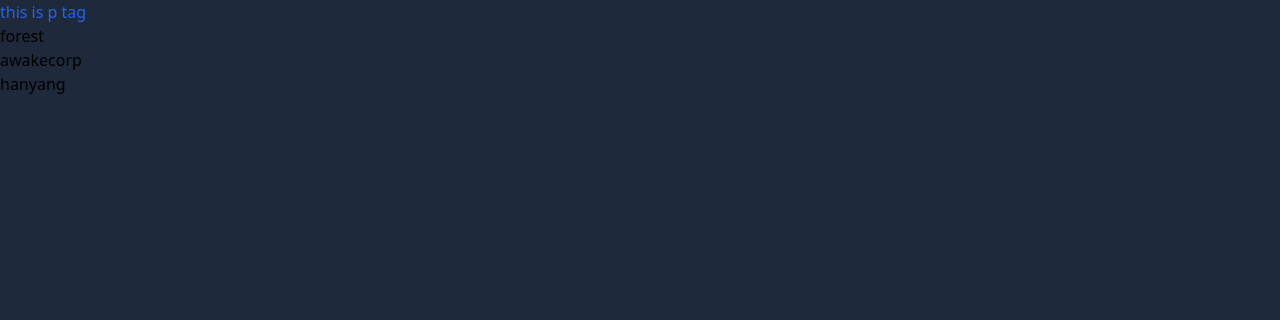
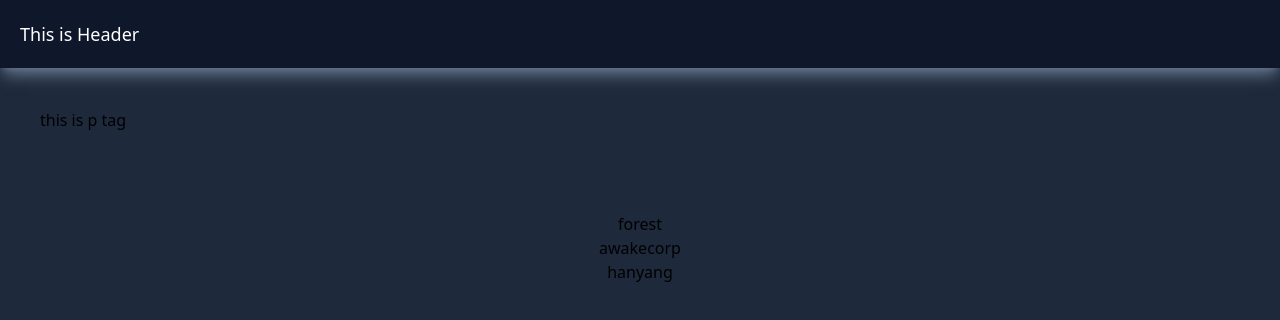
Before and after one commit to Juno31/junoforest, a Next.js app: page / in a window 1280 px wide. Shown: the top 320 px of the page. Built offline with nearby package versions, Linux system fonts and the light colour scheme.

Commit message:
[Design] home에 tailwind css 적용 (practice)

```diff
--- a/src/pages/index.tsx
+++ b/src/pages/index.tsx
@@ -2,6 +2,9 @@
 import React from 'react'
 import Head from 'next/head'
 import Link from 'next/link'
+
+//Components
+import Header from 'components/Header'
 
 function Home() {
   return (
@@ -9,18 +12,19 @@ function Home() {
       <Head>
         <title>Home</title>
       </Head>
-      <div>
-        <p className='text-blue-600'>
+      <Header />
+      <div className='flex flex-col min-h-full bg-slate-800'>
+        <p className='p-10 basis-1'>
           this is p tag
         </p>
-        <ul>
-          <li>
+        <ul className='flex-1 p-10 flex flex-col justify-around items-center'>
+          <li className='basis-1/3'>
             <Link href={'/forest'}>forest</Link>
           </li>
-          <li>
+          <li className='basis-1/3'>
             <Link href={'/awakecorp'}>awakecorp</Link>
           </li>
-          <li>
+          <li className='basis-1/3'>
             <Link href={'/hanyang'}>hanyang</Link>
           </li>
         </ul>
```
